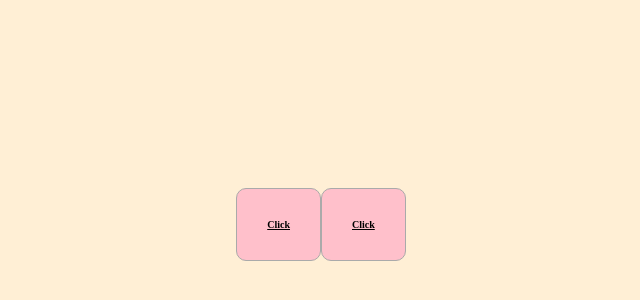
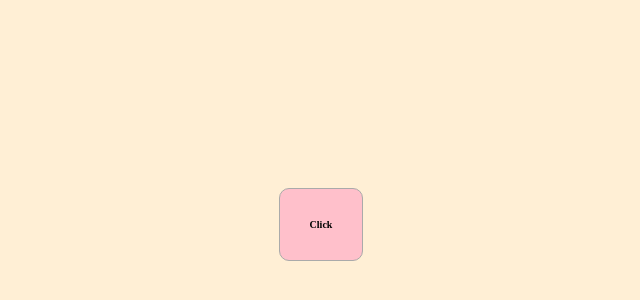
Before and after one commit to zsphinxyz/zsphinxnetlify, a plain HTML site: page index.html in a window 1280 px wide. Shown: the part 184-484 px from the top of the page, without its empty margins (327-967 px from the left). Drawn offline with Linux system fonts and the light colour scheme.

Commit message:
Update index.html

```diff
--- a/index.html
+++ b/index.html
@@ -23,7 +23,6 @@
     </style>
    </head>
   <body>
-    <a href='https://www.youtube.com/watch?v=dQw4w9WgXcQ'>  Click </a>
-    <a href='https://youtu.be/dQw4w9WgXcQ?t=3'>  Click </a>
+    <a>  Click </a>
   </body>
 </html>
```
